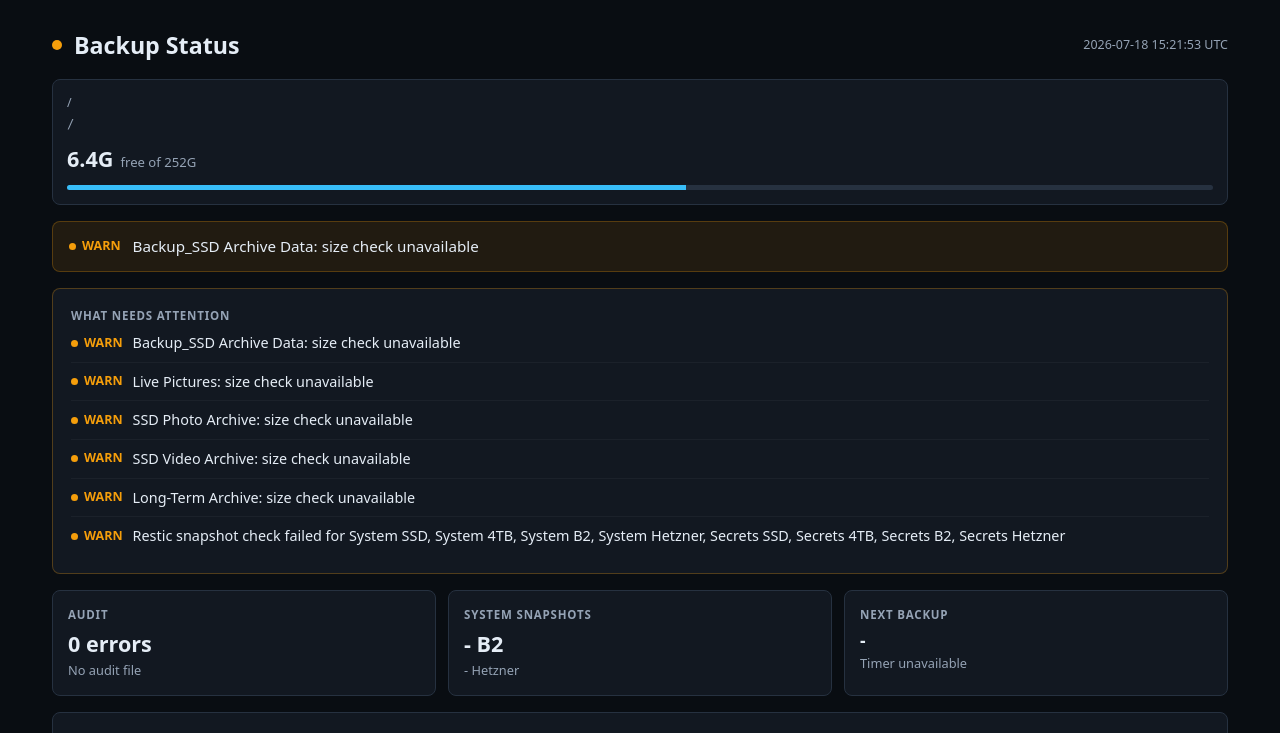
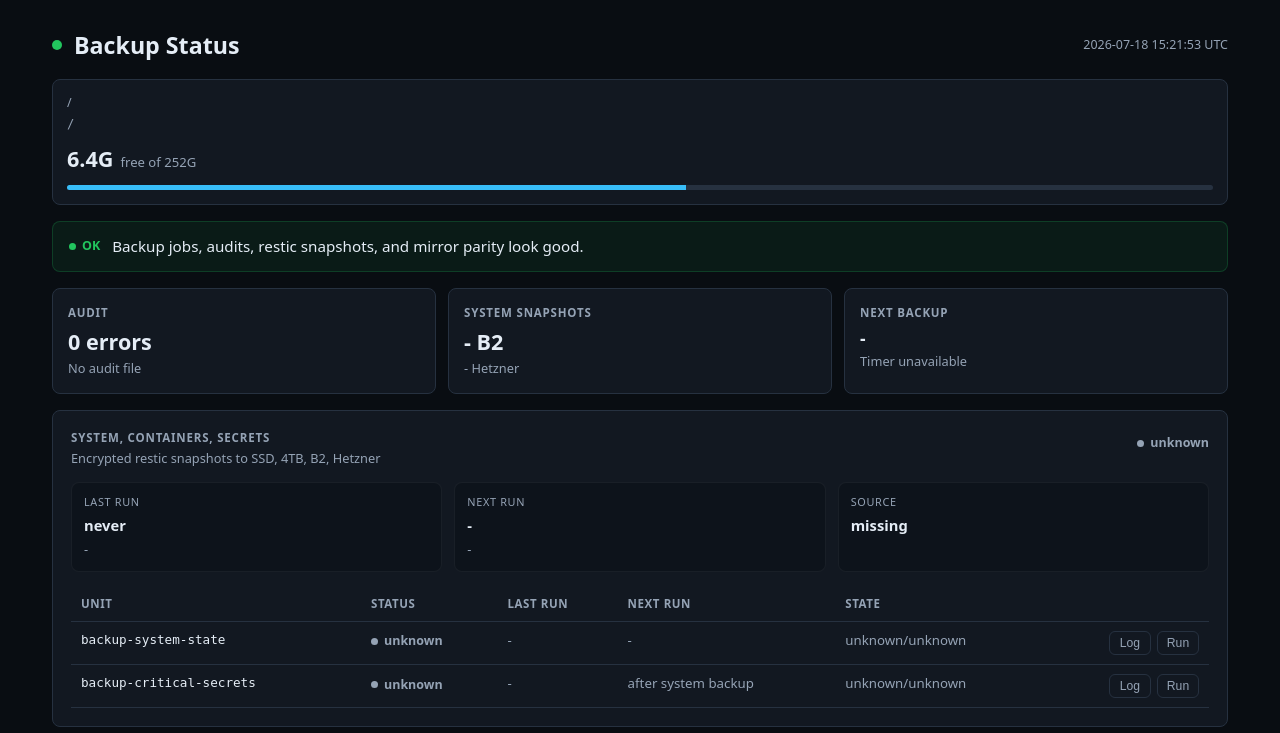
Before and after one commit to ErielCruz/backup-status, a Flask app: page / in a window 1280 px wide. Shown: the top 733 px of the page. Run offline with Flask 3, Linux system fonts and the light colour scheme; some libraries are stand-ins or nearby versions.

Commit message:
Fix live picture parity and remove duplicate warning card

```diff
--- a/app.py
+++ b/app.py
@@ -142,6 +142,14 @@ BACKUP_SSD_EXCLUDES = [
     "HomeServerBackups/*/latest",
 ]
 
+LIVE_PICTURES_EXCLUDES = [
+    "lost+found/**",
+    "Immich/lost+found/**",
+    "Immich/encoded-video/**",
+    "Immich/thumbs/**",
+    "Immich/.Trash-1000/**",
+]
+
 MIRROR_GROUPS = [
     {
         "id": "backup_ssd_archive",
@@ -159,11 +167,11 @@ MIRROR_GROUPS = [
         "label": "Live Pictures",
         "note": "Immich and Photoprism live library",
         "items": [
-            ("Linux source", PICTURES, ["lost+found/**", "Immich/lost+found/**"]),
-            ("SSD", f"{SAMSUNG}/Pictures", ["lost+found/**", "Immich/lost+found/**"]),
-            ("4TB", f"{TB}/Pictures", ["lost+found/**", "Immich/lost+found/**"]),
-            ("B2", "pictures-ecc:pictures-ecc/Pictures", []),
-            ("Hetzner", "hetzner-4tb:Pictures/Pictures", []),
+            ("Linux source", PICTURES, LIVE_PICTURES_EXCLUDES),
+            ("SSD", f"{SAMSUNG}/Pictures", LIVE_PICTURES_EXCLUDES),
+            ("4TB", f"{TB}/Pictures", LIVE_PICTURES_EXCLUDES),
+            ("B2", "pictures-ecc:pictures-ecc/Pictures", LIVE_PICTURES_EXCLUDES),
+            ("Hetzner", "hetzner-4tb:Pictures/Pictures", LIVE_PICTURES_EXCLUDES),
         ],
     },
     {
--- a/templates/dashboard.html
+++ b/templates/dashboard.html
@@ -38,20 +38,6 @@
       {% endif %}
     </span>
   </div>
-
-  {% if health.issues or health.warnings %}
-  <div class="card{% if health.issues %} card-fail{% else %} card-warn{% endif %}">
-    <div class="card-title">What Needs Attention</div>
-    <ul class="issue-list">
-      {% for item in health.issues %}
-      <li><span class="status status-fail">FAIL</span>{{ item }}</li>
-      {% endfor %}
-      {% for item in health.warnings %}
-      <li><span class="status status-warn">WARN</span>{{ item }}</li>
-      {% endfor %}
-    </ul>
-  </div>
-  {% endif %}
 
   <div class="grid-3 top-stats">
     <div class="stat-box">
```
